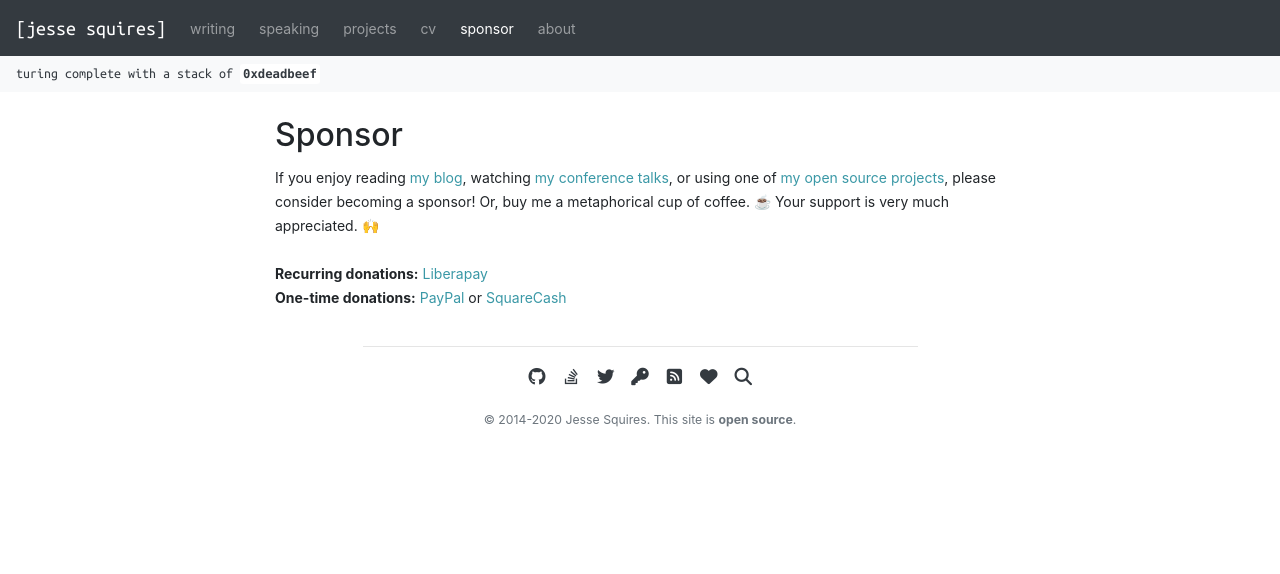
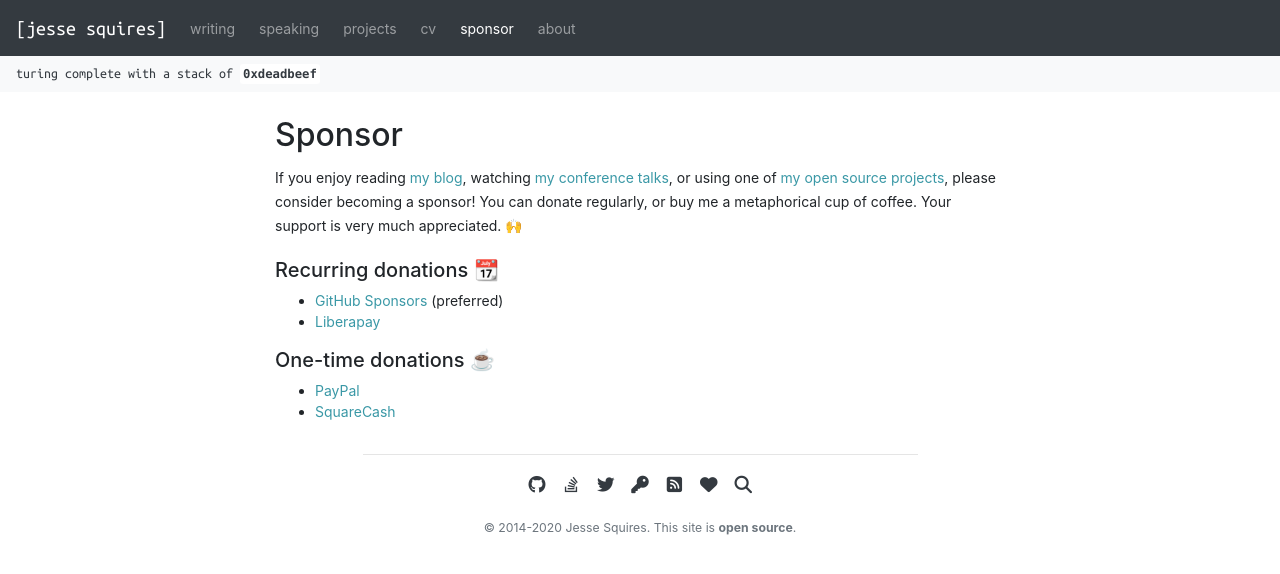
Before and after one commit to jessesquires/jessesquires.com, a Jekyll site: the page built from sponsor.md, in a window 1280 px wide. Shown: the top 574 px of the page. Built offline with Jekyll 4.4.1, drawn with Linux system fonts in a browser that asks for light colours; nearby versions of some CDN libraries; library files that are not in the unit come from our copies.

Commit message:
update sponsor/

```diff
--- a/sponsor.md
+++ b/sponsor.md
@@ -4,8 +4,15 @@ title: Sponsor
 ---
 
 If you enjoy reading [my blog](/blog), watching [my conference talks](/speaking), or using one of [my open source projects]({{ site.social_links.github }}), please consider becoming a sponsor!
-Or, buy me a metaphorical cup of coffee. ☕️
+You can donate regularly, or buy me a metaphorical cup of coffee.
 Your support is very much appreciated. 🙌
 
-**Recurring donations:** [Liberapay](https://liberapay.com/jsq/) <br/>
-**One-time donations:** [PayPal](https://www.paypal.me/jessesquires) or [SquareCash](https://cash.app/$jsq)
+##### Recurring donations 📆
+
+- [GitHub Sponsors](https://github.com/sponsors/jessesquires) (preferred)
+- [Liberapay](https://liberapay.com/jsq/)
+
+##### One-time donations ☕️
+
+- [PayPal](https://www.paypal.me/jessesquires)
+- [SquareCash](https://cash.app/$jsq)
```
